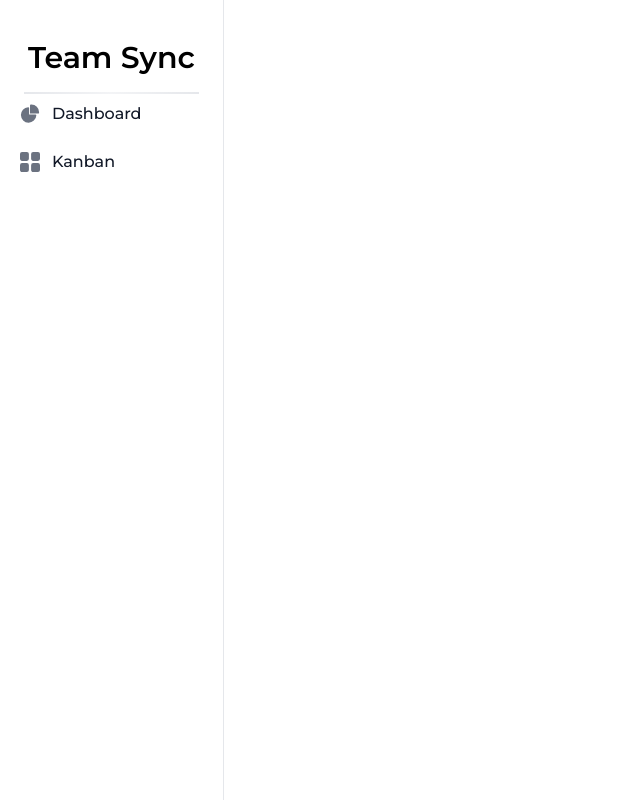
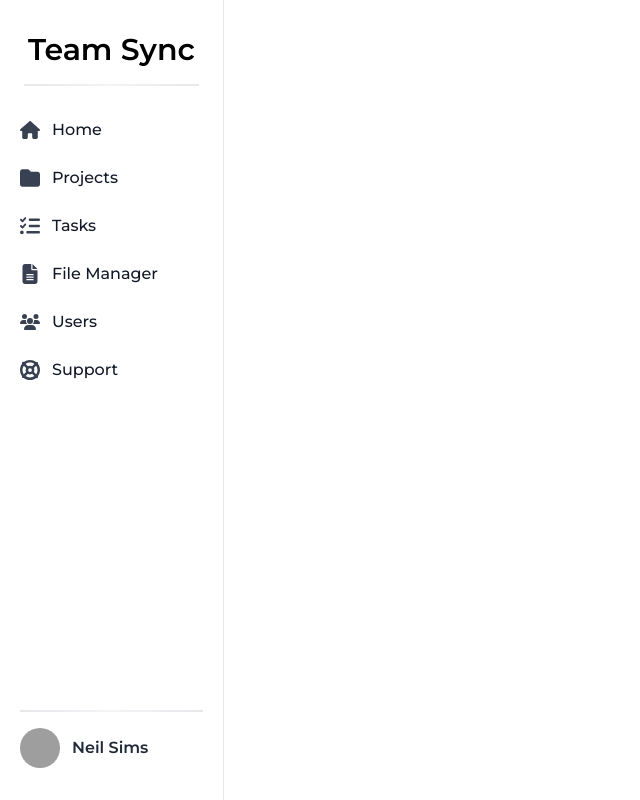
Before and after one commit to SuryaBucky/teamsync_Infosys_Internship_Oct2024, a React (Create React App) app in the folder client/: page /dashboard in a window 1280 px wide. Shown: the whole page, without its empty margins (0-640 px from the left). Built offline with nearby package versions, Linux system fonts and the light colour scheme; grey boxes are pictures that could not be loaded.

Commit message:
sidebar added

```diff
--- a/client/package.json
+++ b/client/package.json
@@ -6,6 +6,9 @@
     "@emotion/react": "^11.13.3",
     "@emotion/styled": "^11.13.0",
     "@fortawesome/fontawesome-free": "^6.6.0",
+    "@fortawesome/fontawesome-svg-core": "^6.6.0",
+    "@fortawesome/free-solid-svg-icons": "^6.6.0",
+    "@fortawesome/react-fontawesome": "^0.2.2",
     "@mui/icons-material": "^6.1.3",
     "@mui/material": "^6.1.3",
     "@radix-ui/react-icons": "^1.3.0",
--- a/client/src/pages/Dashboard/components/Sidebar.jsx
+++ b/client/src/pages/Dashboard/components/Sidebar.jsx
@@ -1,59 +1,55 @@
 import React from 'react';
+import { FontAwesomeIcon } from '@fortawesome/react-fontawesome';
+import { faHome, faFolder, faTasks, faFileAlt, faUsers, faLifeRing } from '@fortawesome/free-solid-svg-icons';
+
+const IconItem = ({ icon, label }) => {
+  return (
+    <a
+      href="#"
+      className="flex items-center p-2 text-gray-900 rounded-lg hover:bg-gray-100 group"
+    >
+      <FontAwesomeIcon icon={icon} className="w-5 h-5 text-gray-700 transition duration-75 group-hover:text-gray-900" />
+      <span className="flex-1 ms-3 whitespace-nowrap">{label}</span>
+    </a>
+  );
+};
 
 const Sidebar = () => {
   return (
     <aside
       id="logo-sidebar"
-      className="fixed top-0 left-0 z-40 w-56 h-screen pt-10 transition-transform -translate-x-full bg-white border-r border-gray-200 sm:translate-x-0"
+      className="fixed top-0 left-0 z-40 w-56 h-screen pt-8 transition-transform -translate-x-full bg-white border-r border-gray-200 sm:translate-x-0 relative"
       aria-label="Sidebar"
     >
       <div className='flex justify-center items-center'>
-        {/* logo */}
-        {/* <img src="https://cdn-icons-png.flaticon.com/512/4170/4170629.png" className='w-12 h-12' alt="sd" srcset="" /> */}
         <div className='text-3xl font-bold'>Team Sync</div>
+      </div>
+      <div className="flex-1 h-0.5 bg-gradient-to-r from-gray-200 via-gray-100 to-gray-200 mt-4 mx-6"></div>
+      <div className="px-3 pb-4 mt-6 overflow-y-auto w-48 bg-white">
+        <ul className="space-y-2 font-medium">
+          <li><IconItem icon={faHome} label="Home" /></li>
+          <li><IconItem icon={faFolder} label="Projects" /></li>
+          <li><IconItem icon={faTasks} label="Tasks" /></li>
+          <li><IconItem icon={faFileAlt} label="File Manager" /></li>
+          <li><IconItem icon={faUsers} label="Users" /></li>
+          <li><IconItem icon={faLifeRing} label="Support" /></li>
+        </ul>
+      </div>
 
-      </div>
-      {/* smooth hr divider with fading edges */}
-      <div className="flex-1 h-0.5 bg-gradient-to-r from-gray-200 via-gray-100 to-gray-200 mt-4 mx-6"></div>
-      <div className="h-full px-3 pb-4 overflow-y-auto bg-white">
-        <ul className="space-y-2 font-medium">
-          <li>
-            <a
-              href="#"
-              className="flex items-center p-2 text-gray-900 rounded-lg hover:bg-gray-100 group"
-            >
-              <svg
-                className="w-5 h-5 text-gray-500 transition duration-75 group-hover:text-gray-900"
-                aria-hidden="true"
-                xmlns="http://www.w3.org/2000/svg"
-                fill="currentColor"
-                viewBox="0 0 22 21"
-              >
-                <path d="M16.975 11H10V4.025a1 1 0 0 0-1.066-.998 8.5 8.5 0 1 0 9.039 9.039.999.999 0 0 0-1-1.066h.002Z" />
-                <path d="M12.5 0c-.157 0-.311.01-.565.027A1 1 0 0 0 11 1.02V10h8.975a1 1 0 0 0 1-.935c.013-.188.028-.374.028-.565A8.51 8.51 0 0 0 12.5 0Z" />
-              </svg>
-              <span className="ms-3">Dashboard</span>
-            </a>
-          </li>
-          <li>
-            <a
-              href="#"
-              className="flex items-center p-2 text-gray-900 rounded-lg group"
-            >
-              <svg
-                className="flex-shrink-0 w-5 h-5 text-gray-500 transition duration-75"
-                aria-hidden="true"
-                xmlns="http://www.w3.org/2000/svg"
-                fill="currentColor"
-                viewBox="0 0 18 18"
-              >
-                <path d="M6.143 0H1.857A1.857 1.857 0 0 0 0 1.857v4.286C0 7.169.831 8 1.857 8h4.286A1.857 1.857 0 0 0 8 6.143V1.857A1.857 1.857 0 0 0 6.143 0Zm10 0h-4.286A1.857 1.857 0 0 0 10 1.857v4.286C10 7.169 10.831 8 11.857 8h4.286A1.857 1.857 0 0 0 18 6.143V1.857A1.857 1.857 0 0 0 16.143 0Zm-10 10H1.857A1.857 1.857 0 0 0 0 11.857v4.286C0 17.169.831 18 1.857 18h4.286A1.857 1.857 0 0 0 8 16.143v-4.286A1.857 1.857 0 0 0 6.143 10Zm10 0h-4.286A1.857 1.857 0 0 0 10 11.857v4.286c0 1.026.831 1.857 1.857 1.857h4.286A1.857 1.857 0 0 0 18 16.143v-4.286A1.857 1.857 0 0 0 16.143 10Z" />
-              </svg>
-              <span className="flex-1 ms-3 whitespace-nowrap">Kanban</span>
-            </a>
-          </li>
-          {/* Add more sidebar items as needed */}
-        </ul>
+
+      {/* Profile Section at Bottom */}
+      <div className="absolute bottom-0 left-0 right-0 p-4 rounded-lg mx-1 mb-4">
+      <div className="flex-1 h-0.5 bg-gradient-to-r from-gray-200 via-gray-100 to-gray-200 mt-8 mb-4"></div>
+        <div className="flex items-center">
+          <img
+            className="w-10 h-10 rounded-full"
+            src="https://flowbite.com/docs/images/people/profile-picture-5.jpg" // Your profile image source
+            alt="User Profile"
+          />
+          <div className="ml-3">
+            <p className="font-semibold text-gray-800">Neil Sims</p>
+          </div>
+        </div>
       </div>
     </aside>
   );
```
Also changed, not shown: 1 other file (tests, documents, lock files or other folders).
